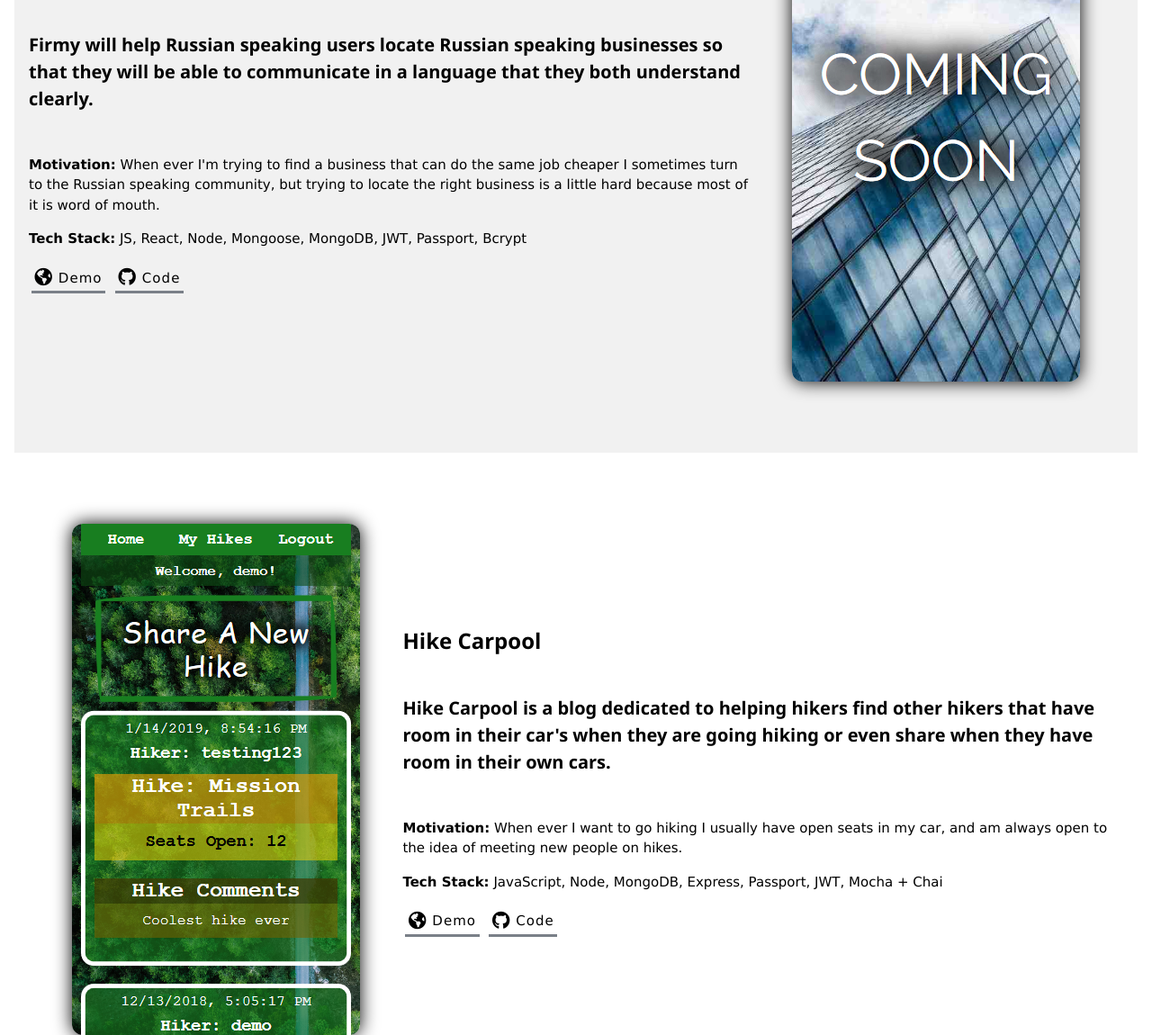
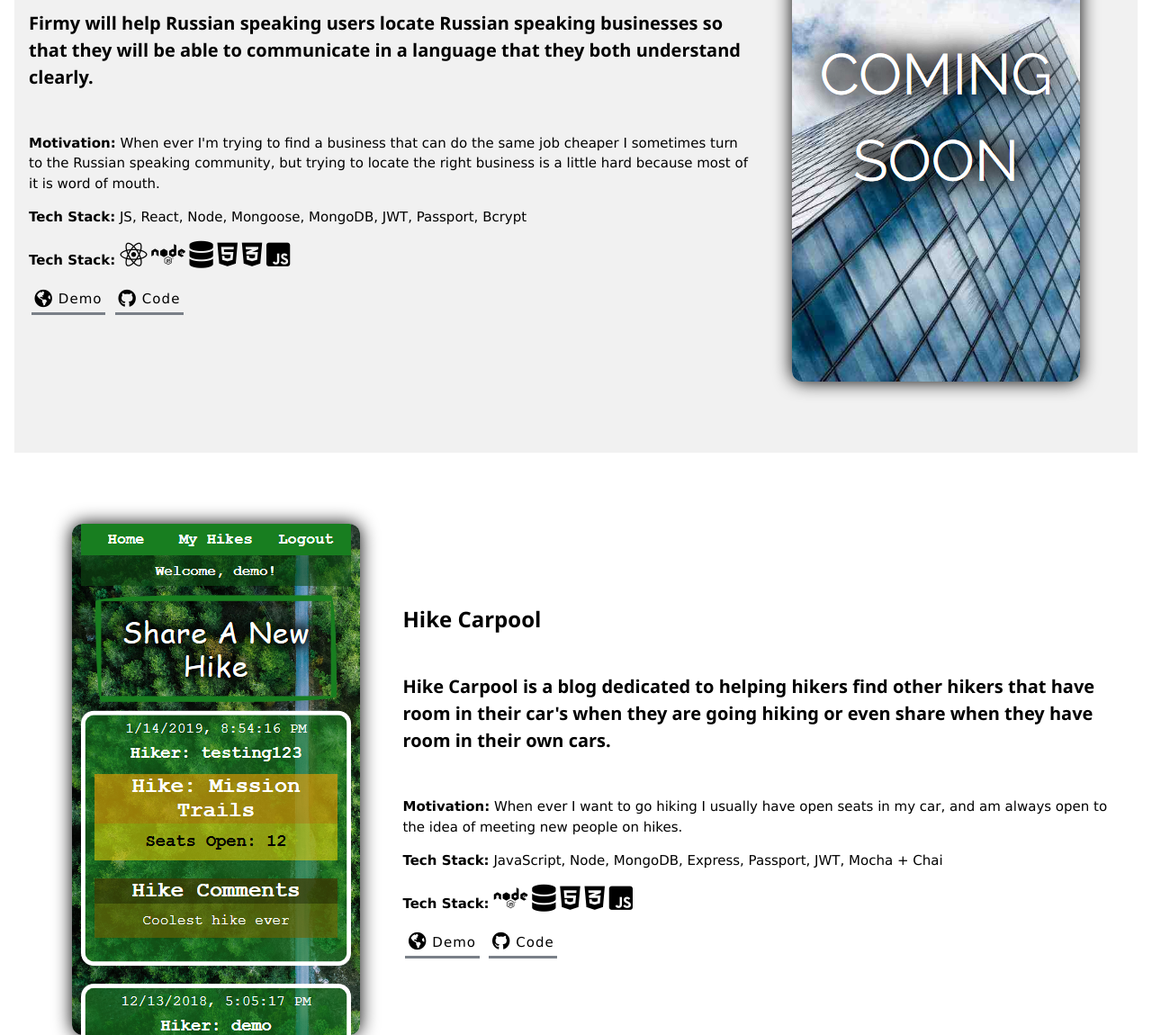
Before and after one commit to rusye/portfolio, a plain HTML site: page index.html in a window 1280 px wide. Shown: the part 688-1838 px from the top of the page at 90% size. Drawn offline with nearby package versions, Linux system fonts and the light colour scheme; a web font is replaced by a local one.

Commit message:
testing with tech stack icons

```diff
--- a/index.html
+++ b/index.html
@@ -72,6 +72,15 @@
               <h4 class="padding-32">Firmy will help Russian speaking users locate Russian speaking businesses so that they will be able to communicate in a language that they both understand clearly.</h4>
               <p><b>Motivation:</b> When ever I'm trying to find a business that can do the same job cheaper I sometimes turn to the Russian speaking community, but trying to locate the right business is a little hard because most of it is word of mouth.</p>
               <p><b>Tech Stack:</b> JS, React, Node, Mongoose, MongoDB, JWT, Passport, Bcrypt</p>
+              <p><b>Tech Stack: </b>
+                <i class="fa-2x fab fa-react" title="react.js"></i>
+                <i class="fa-2x fab fa-node" title="node.js"></i>
+                <i class="fa-2x fas fa-database" title="mongoDB"></i>
+                <i class="fa-2x fab fa-html5" title="html5"></i>
+                <i class="fa-2x fab fa-css3-alt" title="CSS3"></i>
+                <i class="fa-2x fab fa-js-square" title="JavaScript"></i>
+              </p>
+
 
               <div class="space-between">
 
@@ -112,6 +121,13 @@
               <h4 class="padding-32">Hike Carpool is a blog dedicated to helping hikers find other hikers that have room in their car's when they are going hiking or even share when they have room in their own cars.</h4>
               <p><b>Motivation:</b> When ever I want to go hiking I usually have open seats in my car, and am always open to the idea of meeting new people on hikes.</p>
               <p><b>Tech Stack:</b> JavaScript, Node, MongoDB, Express, Passport, JWT, Mocha + Chai</p>
+              <p><b>Tech Stack: </b>
+                <i class="fa-2x fab fa-node" title="nodejs"></i>
+                <i class="fa-2x fas fa-database" title="mongoDB"></i>
+                <i class="fa-2x fab fa-html5" title="html5"></i>
+                <i class="fa-2x fab fa-css3-alt" title="CSS3"></i>
+                <i class="fa-2x fab fa-js-square" title="JavaScript"></i>
+              </p>
 
               <div class="space-between">
 
@@ -152,6 +168,11 @@
               <h4 class="padding-32">Is it 8pm and you want to find a coffeehouse or teahouse that is open right now and within a 5 miles radius of your location?  You've come to the correct place!</h4>
               <p><b>Motivation:</b> I was tired of looking for places to get coffee late at night only when to click on the location to find out that it is now closed.</p>
               <p><b>Tech Stack:</b> HTML, CSS, JavaScript, jQuery, Leaflet</p>
+              <p><b>Tech Stack: </b>
+                <i class="fa-2x fab fa-html5" title="html5"></i>
+                <i class="fa-2x fab fa-css3-alt" title="CSS3"></i>
+                <i class="fa-2x fab fa-js-square" title="JavaScript"></i>
+              </p>
 
               <div class="space-between">
 
```
